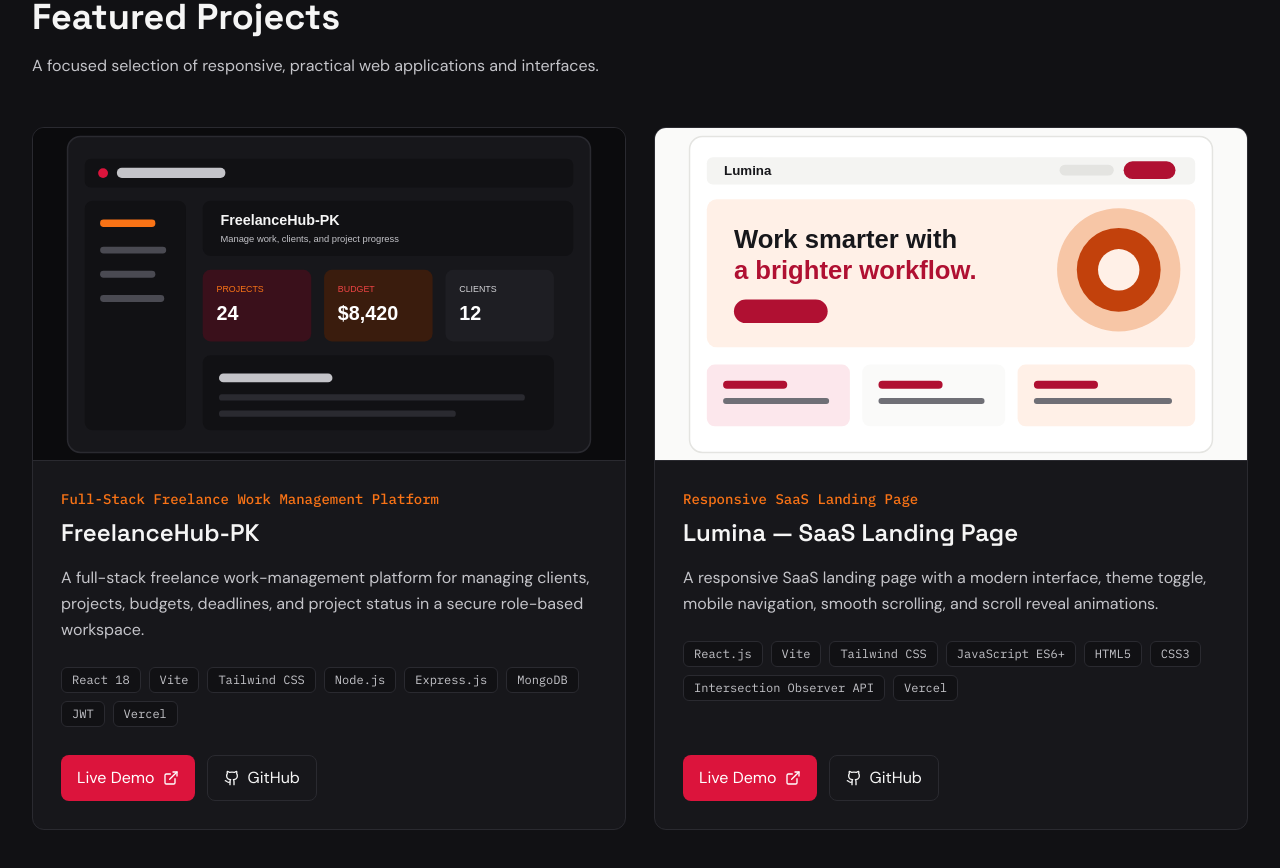
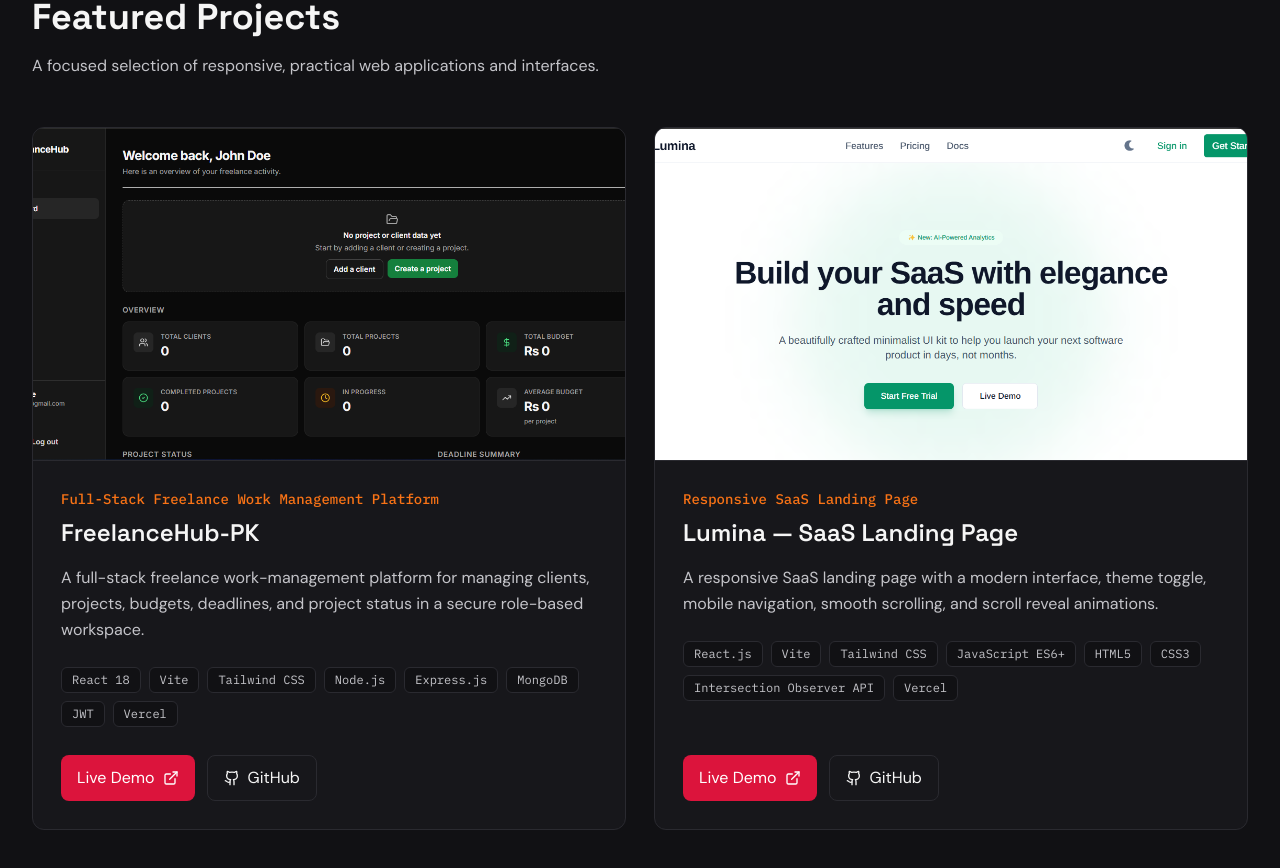
Before and after one commit to sabeerdeveloper555/Personal-Portfolio-Website, a React (Vite) app: page / in a window 1280 px wide. Shown: the part 3320-4188 px from the top of the page. Built offline with nearby package versions, Linux system fonts and the light colour scheme.

Commit message:
Add Project Images

```diff
--- a/src/data/projects.js
+++ b/src/data/projects.js
@@ -1,25 +1,47 @@
-import freelanceHubImage from "../assets/images/freelancehub-pk.svg";
-import luminaImage from "../assets/images/lumina.svg";
+import freelanceHubImage from "../assets/images/FreelanceHub-PK.png";
+import luminaImage from "../assets/images/Lumina-SaaS-LandingPage.png";
 
 export const projects = [
   {
     title: "FreelanceHub-PK",
     subtitle: "Full-Stack Freelance Work Management Platform",
-    description: "A full-stack freelance work-management platform for managing clients, projects, budgets, deadlines, and project status in a secure role-based workspace.",
-    technologies: ["React 18", "Vite", "Tailwind CSS", "Node.js", "Express.js", "MongoDB", "JWT", "Vercel"],
+    description:
+      "A full-stack freelance work-management platform for managing clients, projects, budgets, deadlines, and project status in a secure role-based workspace.",
+    technologies: [
+      "React 18",
+      "Vite",
+      "Tailwind CSS",
+      "Node.js",
+      "Express.js",
+      "MongoDB",
+      "JWT",
+      "Vercel",
+    ],
     image: freelanceHubImage,
-    imageAlt: "FreelanceHub-PK workspace illustration",
-    github: "https://github.com/sabeerdeveloper555/Capstone-Project-FreelanceHub",
+    imageAlt: "FreelanceHub-PK workspace dashboard",
+    github:
+      "https://github.com/sabeerdeveloper555/Capstone-Project-FreelanceHub",
     live: "https://capstone-project-freelance-hub-sk8u.vercel.app/",
   },
   {
     title: "Lumina — SaaS Landing Page",
     subtitle: "Responsive SaaS Landing Page",
-    description: "A responsive SaaS landing page with a modern interface, theme toggle, mobile navigation, smooth scrolling, and scroll reveal animations.",
-    technologies: ["React.js", "Vite", "Tailwind CSS", "JavaScript ES6+", "HTML5", "CSS3", "Intersection Observer API", "Vercel"],
+    description:
+      "A responsive SaaS landing page with a modern interface, theme toggle, mobile navigation, smooth scrolling, and scroll reveal animations.",
+    technologies: [
+      "React.js",
+      "Vite",
+      "Tailwind CSS",
+      "JavaScript ES6+",
+      "HTML5",
+      "CSS3",
+      "Intersection Observer API",
+      "Vercel",
+    ],
     image: luminaImage,
-    imageAlt: "Lumina SaaS landing page illustration",
-    github: "https://github.com/sabeerdeveloper555/Responsive-SaaS-Appication-LandingPage",
+    imageAlt: "Lumina SaaS landing page",
+    github:
+      "https://github.com/sabeerdeveloper555/Responsive-SaaS-Appication-LandingPage",
     live: "https://responsive-saa-s-appication-landing.vercel.app/",
   },
 ];
```
Also changed, not shown: src/assets/images/FreelanceHub-PK.png (added), src/assets/images/Lumina-SaaS-LandingPage.png (added).
